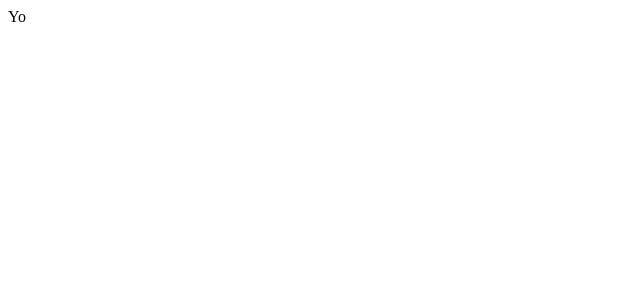
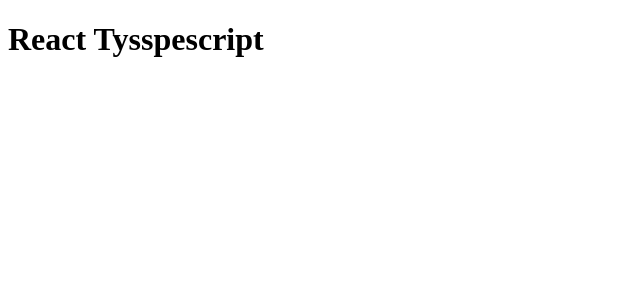
Before and after one commit to tangojack/react-rnbo-template, a React app: page / in a window 1280 px wide. Shown: the top 300 px of the page, without its empty margins (0-640 px from the left). Built offline with nearby package versions, Linux system fonts and the light colour scheme.

Commit message:
Updated to version 1.0.0. This is development only

```diff
--- a/babel.config.json
+++ b/babel.config.json
@@ -3,5 +3,13 @@
     "@babel/preset-env",
     "@babel/preset-typescript",
     "@babel/preset-react"
+  ],
+  "plugins": [
+    [
+      "@babel/plugin-transform-react-jsx",
+      {
+        "runtime": "automatic"
+      }
+    ]
   ]
 }
--- a/package.json
+++ b/package.json
@@ -16,6 +16,7 @@
   "license": "ISC",
   "devDependencies": {
     "@babel/core": "^7.22.11",
+    "@babel/plugin-transform-react-jsx": "^7.22.5",
     "@babel/preset-env": "^7.22.10",
     "@babel/preset-react": "^7.22.5",
     "@babel/preset-typescript": "^7.22.11",
--- /dev/null
+++ b/src/App.tsx
@@ -0,0 +1,8 @@
+const App = () => {
+  return (
+    <div className="App">
+      <h1>React Tysspescript</h1>
+    </div>
+  );
+};
+export default App;
--- a/src/index.tsx
+++ b/src/index.tsx
@@ -1,10 +1,12 @@
 import React from 'react';
 import ReactDOM from 'react-dom/client';
+import App from './App';
+
 const root = ReactDOM.createRoot(
   document.getElementById('root') as HTMLElement
 );
 root.render(
   <React.StrictMode>
-    <div>Yo</div>
+    <App/>
   </React.StrictMode>
 );
--- a/webpack.config.js
+++ b/webpack.config.js
@@ -7,6 +7,10 @@
   output: {
     path: path.join(__dirname, "public"),
     filename: "bundle.js",
+  },
+  resolve: {
+    modules: [path.join(__dirname, "src"), "node_modules"],
+    extensions: [".ts", ".tsx", ".js", ".jsx", ".json"],
   },
   module: {
     rules: [
```
Also changed, not shown: 1 other file (tests, documents, lock files or other folders).
